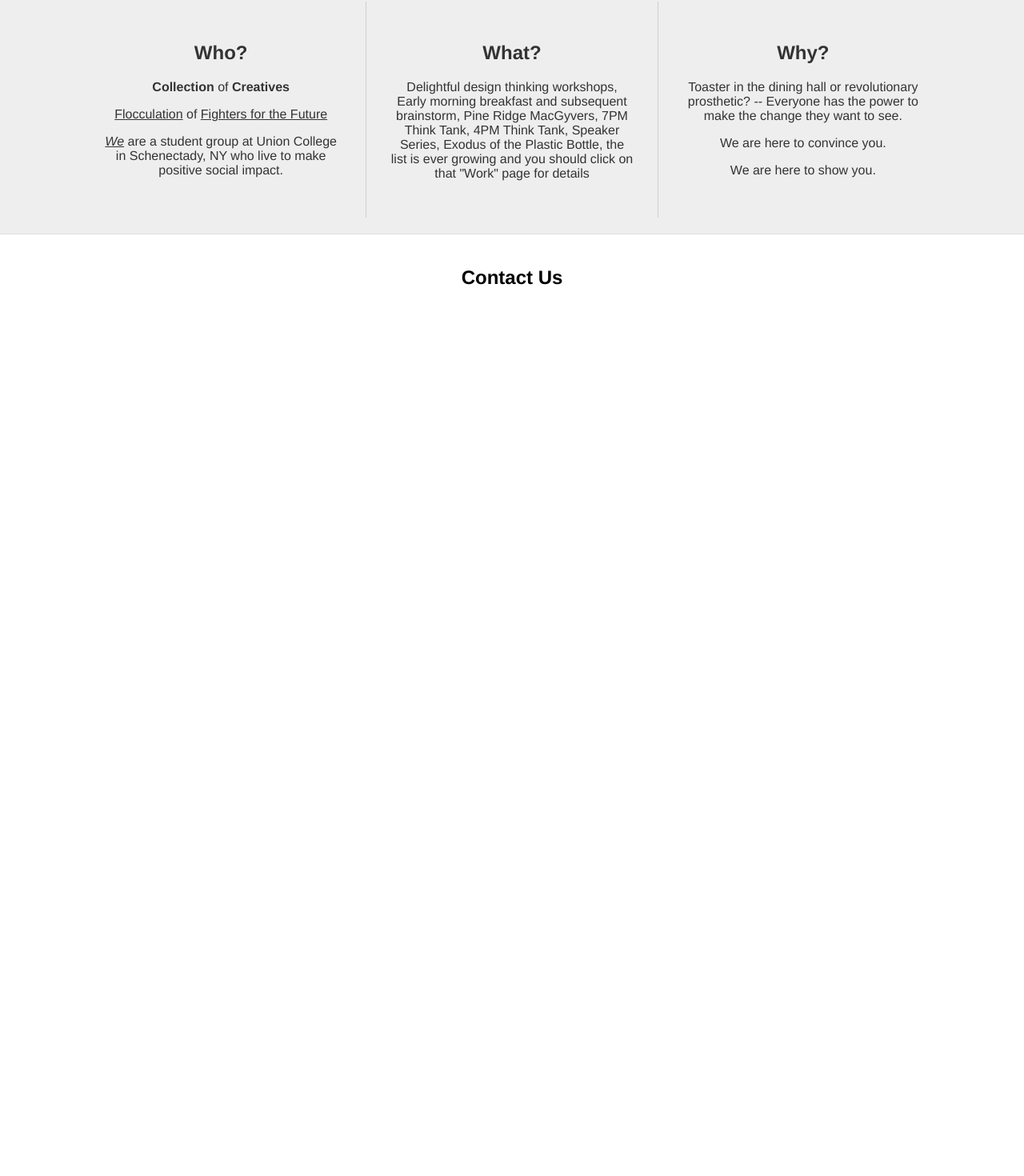
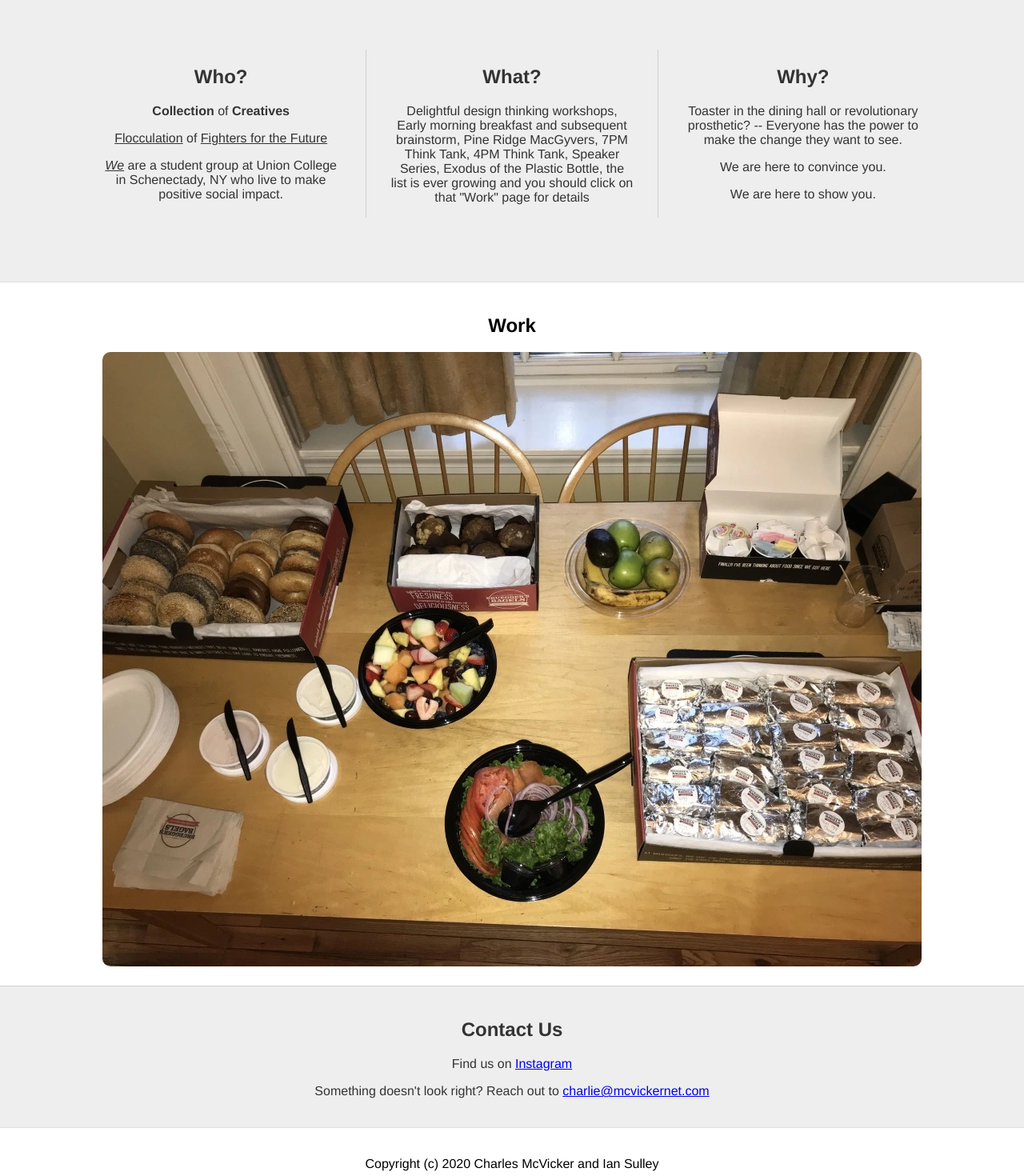
Before and after one commit to sulleyi/eon-website, a Vue app: page /#/ in a window 1280 px wide. Shown: the part 887-2357 px from the top of the page at 80% size. Before the commit the page ends 1287 px from the top, so only its background shows below. Built offline with nearby package versions, Linux system fonts and the light colour scheme.

Commit message:
Added breakfast logo

```diff
--- a/src/router/index.js
+++ b/src/router/index.js
@@ -6,7 +6,6 @@ import Team from "@/views/Team.vue";
 import { projectRoutes } from "@/projects";
 
 Vue.use(VueRouter);
-console.log(projectRoutes);
 
 const routes = [
   {
--- a/src/views/Home.vue
+++ b/src/views/Home.vue
@@ -46,9 +46,24 @@
         </div>
       </div>
     </section>
+    <section>
+      <div>
+        <h1>Work</h1>
+        <div>
+          <img class="feature-img" src="@/assets/breakfast_sample.png"/>
+        </div>
+      </div>
+    </section>
     <section class="contact">
       <div>
         <h1>Contact Us</h1>
+        <p>Find us on <a href="https://www.instagram.com/eon_union/">Instagram</a></p>
+        <p>Something doesn't look right? Reach out to <a href="mailto:charlie@mcvickernet.com">charlie@mcvickernet.com</a></p>
+      </div>
+    </section>
+    <section>
+      <div>
+        <p> Copyright (c) 2020 Charles McVicker and Ian Sulley </p>
       </div>
     </section>
   </div>
@@ -66,6 +81,9 @@ export default {
 </script>
 
 <style scoped>
+.feature-img {
+  border-radius: 10px;
+}
 .big-logo {
   width: 40%;
 }
@@ -88,17 +106,18 @@ div:hover > .down-arrow {
   position: absolute;
   padding-bottom: 20px;
 }
-section.about {
+section:nth-child(2n) {
   background: #eee;
   color: #333;
 }
 .three-col {
   display: grid;
   grid-template-columns: 1fr 1fr 1fr;
-  padding: 0 75px;
+  padding: 30px 75px;
 }
 .three-col > div {
-  padding: 30px;
+  padding: 0 30px;
+  margin: 30px 0;
 }
 .three-col > div:first-child {
   border-right: 1px solid rgba(0, 0, 0, 0.125);
```
Also changed, not shown: src/assets/breakfast_sample.png (added).
